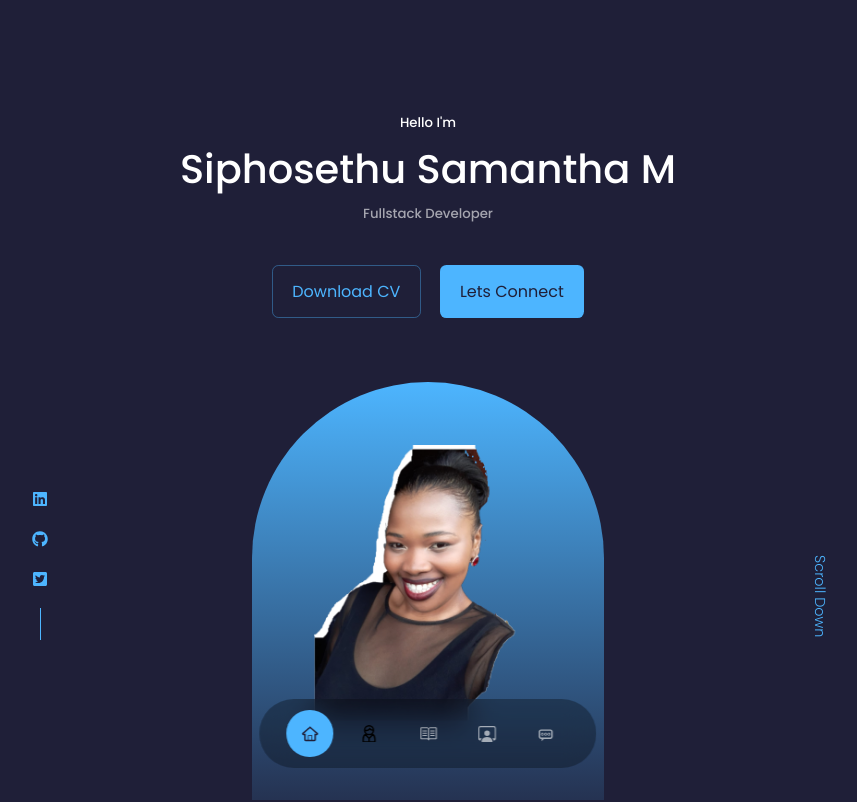
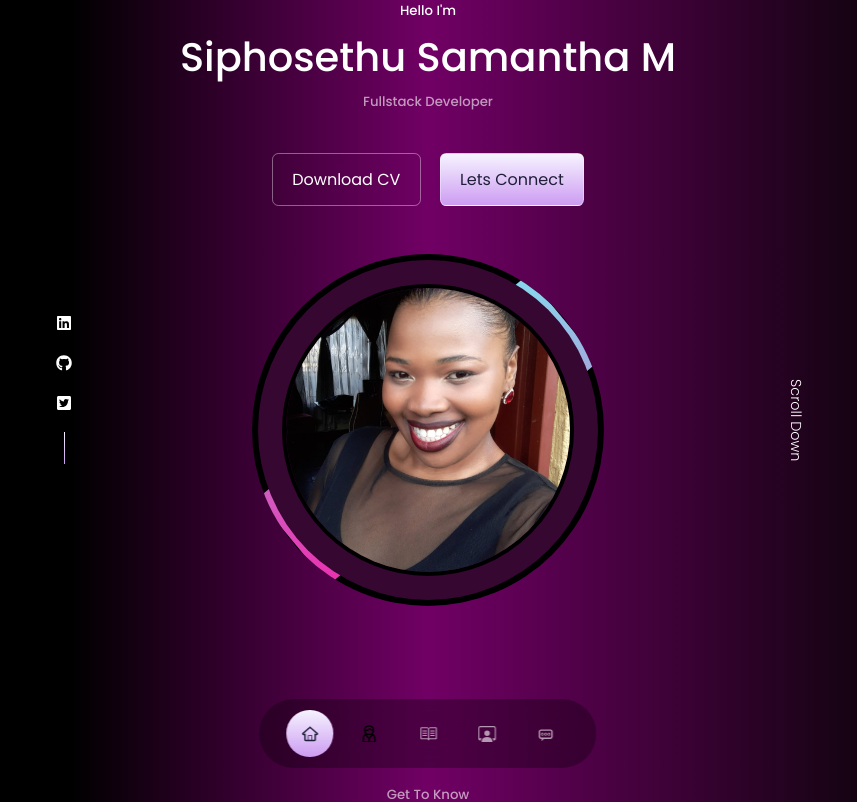
Before and after one commit to SamanthaMk/siphosethu-samanthas-react-portifolio, a React (Create React App) app: page / in a window 1280 px wide. Shown: the top 802 px of the page, without its empty margins (212-1069 px from the left). Built offline with nearby package versions, Linux system fonts and the light colour scheme.

Commit message:
I updated my  website Css I cahnged the background  color by creating my own gradient purple color, changed all button colors and my footer color

```diff
--- a/src/components/header/CTA.jsx
+++ b/src/components/header/CTA.jsx
@@ -4,7 +4,7 @@ import CV from  '../../assets/fake-cv.pdf'
 const CTA = () => {
   return (
     <div className='cta'>
-    <a href={CV} download className='btn'> Download CV</a>
+    <a href={CV} download className='btn btn-secondary'> Download CV</a>
     <a href="#contact" className='btn btn-primary'>Lets Connect</a>
     </div>
   )
--- a/src/components/header/Header.jsx
+++ b/src/components/header/Header.jsx
@@ -1,7 +1,7 @@
 import React from 'react'
 import CTA from './CTA'
 import './header.css'
-import ME from '../../assets/theone.png'
+import ME from '../../assets/picofme.jpg'
 import HeaderSocials from './HeaderSocials'
 
 const Header = () => {
@@ -10,13 +10,18 @@ const Header = () => {
       <div className="container header__container">
         <h5>Hello I'm</h5>
         <h1>Siphosethu Samantha M</h1>
-        <h5 className='text-light'>Fullstack Developer</h5>
+        <h5 className="text-light">Fullstack Developer</h5>
         <CTA />
         <HeaderSocials />
-        <div className='me'>
-        <img src={ME} alt='me'/>
+        <div className="me">
+          <div className="content">
+            <img src={ME} alt="me" />
+          </div>
         </div>
-        <a href='#contact' className='scroll__down'> Scroll Down</a>
+        <a href="#contact" className="scroll__down">
+          {" "}
+          Scroll Down
+        </a>
       </div>
     </header>
   );
--- a/src/components/header/header.css
+++ b/src/components/header/header.css
@@ -1,7 +1,8 @@
 header{
     height:100vh;
-    padding: 7rem;
-    overflow: hidden;
+    padding: 9rem;
+    margin-top: -9rem;
+
 }
 
 .header__container{
@@ -39,15 +40,77 @@ header{
 /*===== Image/Profile pic=====*/
 
 .me{
-    background:linear-gradient(var(--color-primary),transparent) ;
+    background:black;
     width:22rem;
-    height: 30rem;
+    height: 22rem;
     position: absolute;
     left:calc(50% - 11rem);
-    margin-top: 4rem;
-    border-radius: 12rem 12rem 0 0;
+    margin-top: 3rem;
+    border-radius:70%;
+    padding: 3.9rem 0.7rem 0.8rem 0.8rem ;
     overflow: hidden;
-    padding: 3.9rem 0.7rem 0.8rem 0.8rem ;
+}
+
+.me::before{
+content: '';
+position: absolute;
+inset:1px 120px;
+background: linear-gradient(315deg,#86daef, rgb(236, 47, 176));
+transition: 0.5s;
+animation: animate 4s linear infinite;
+}
+.me:hover::before{
+    inset: -20px 0px;
+}
+
+@keyframes animate
+{
+  0%
+    {
+        transform: rotate(0deg);
+    }
+    100%
+    {
+        transform: rotate(360deg);
+    }
+}
+
+.me::after{
+    content: '';
+    position: absolute;
+    inset: 6px;
+    background: #360731;
+    border-radius:50%;
+    z-index:1;
+}
+
+.content{
+    position: absolute;
+    inset: 30px;
+    border: 4px solid black;
+    z-index: 3;
+    border-radius: 50%;
+    overflow:hidden;
+
+}
+.content img{
+    position: absolute;
+    top: 0px;
+    left:0;
+    width: 100%;
+    height: 100%;
+    object-fit: cover;
+    transition:0.5s;
+    pointer-events: none;
+}
+.me:hover .content img{
+    opacity: 2;
+}
+
+.content h2
+{
+    position:relative;
+    font-size:1.5em;
 
 }
 
--- a/src/components/nav/nav.css
+++ b/src/components/nav/nav.css
@@ -12,6 +12,7 @@ nav{
     gap: 0.8rem;
     border-radius: 3rem;
     backdrop-filter: blur(15px);
+
 }
 
 nav a {
--- a/src/index.css
+++ b/src/index.css
@@ -12,15 +12,16 @@
 
 :root {
  --color-bg:#1f1f38;
- --color-bg-variant:#2c2c6c; /* This will be the background color of the whole website */
- --color-primary:#4db5ff;
- --color-primary-variant:rgba(77,181,255,0.4);
- --color-white:#fff;
+ --color-bg-variant:linear-gradient(89.7deg, rgb(0, 32, 95) 2.8%, rgb(132, 53, 142) 97.8%); /* This will be the background color of the whole website */
+ --color-primary: linear-gradient(to top, #cd9cf2 0%, #f6f3ff 100%);
+ --color-primary-variant:rgba(245, 247, 249, 0.4);
+ --color-white:#ffffff;
  --color-light:rgba(255,255,255,0.6);
  --transition:all 400ms ease;
  --container-width-lg: 75%; /*Width the will wrap each element will be included i  every section*/
  --container-width-md: 86%; /* media queriies for screen sizes*/
  --container-width-sm: 90%;
+ --color-secondary:#430f58;
 }
 
 html{
@@ -33,7 +34,7 @@ html{
 }
  body {
 font-family: 'Poppins', sans-serif;
-background: var(--color-bg);
+background: linear-gradient(90deg, rgba(0,0,0,1) 22%, rgba(113,0,101,1) 50%, rgba(19,3,17,1) 84%, rgba(19,3,17,1) 93%);
 color: var(--color-white);
 line-height: 1.7;
  }
```
Also changed, not shown: src/assets/picofme.jpg (added).
